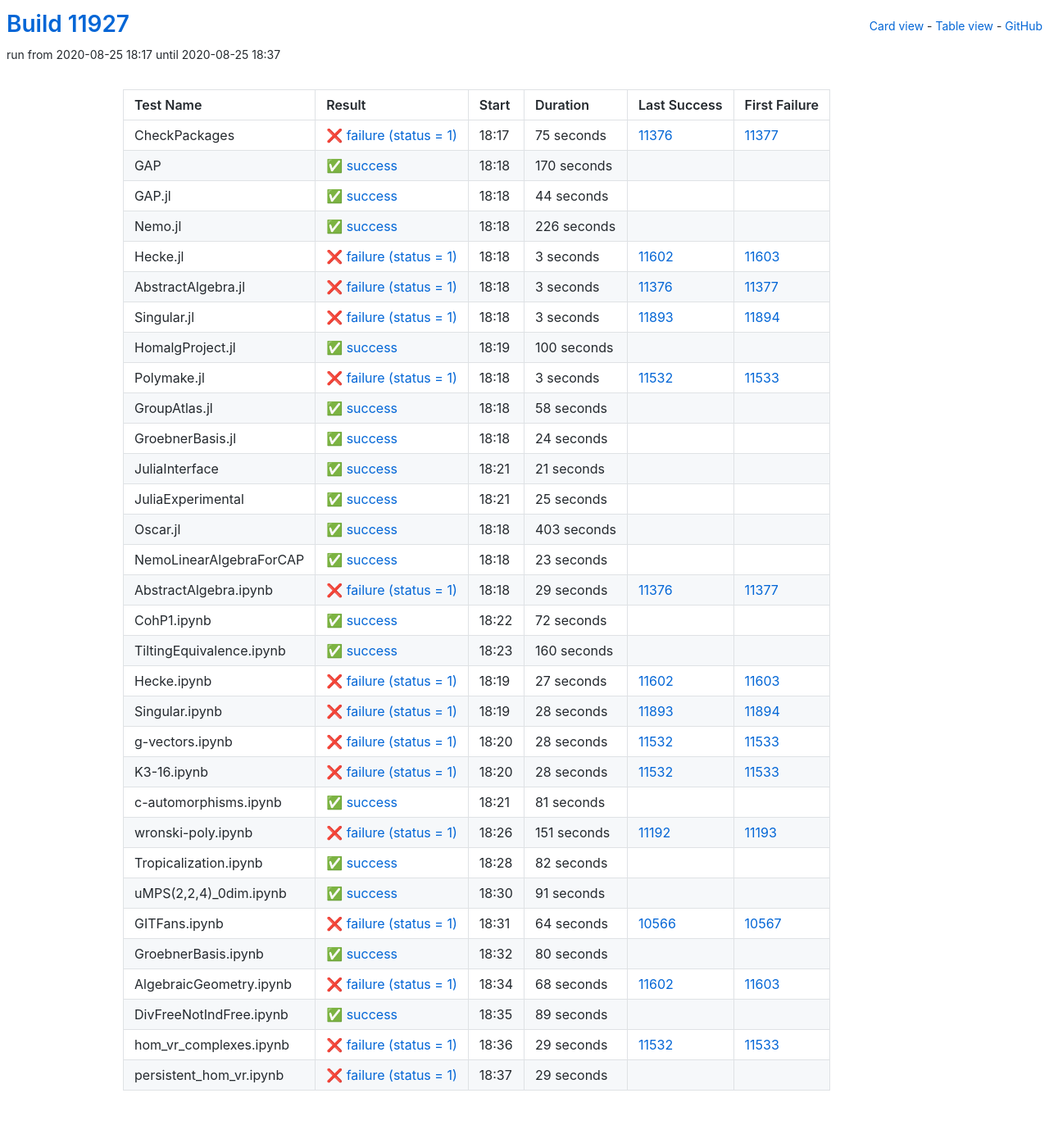
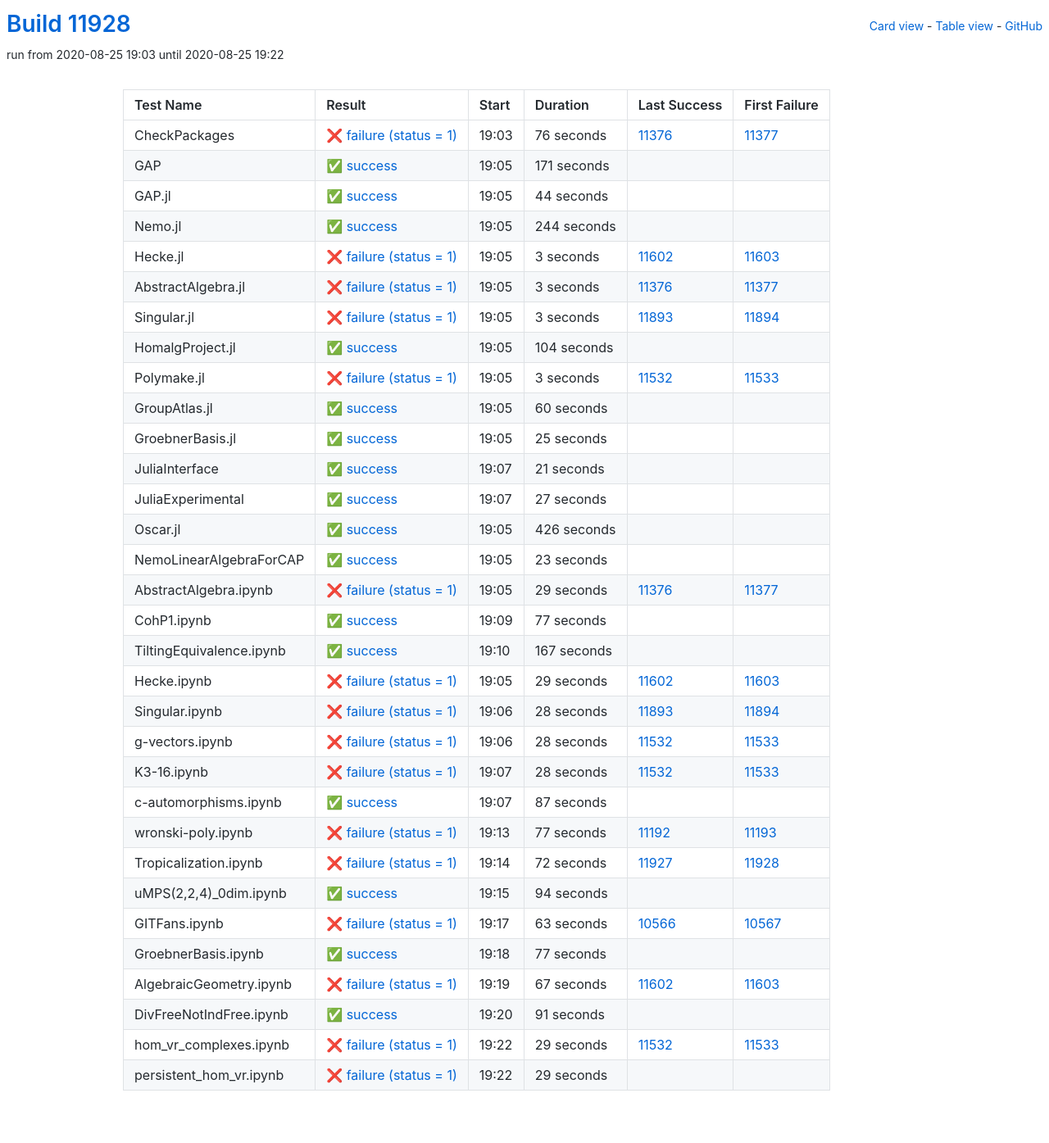
Before and after one commit to oscar-system/oscar-ci-status, a Jekyll site: the page built from table.html, in a window 1280 px wide. Shown: the whole page at 82% size. Built offline with Jekyll 4.4.1, drawn with Linux system fonts in a browser that asks for light colours.

Commit message:
Build #11928

```diff
--- a/_data/ci.yml
+++ b/_data/ci.yml
@@ -1,6 +1,6 @@
 ---
-build: 11927
-build_url: https://oscarci.mathematik.uni-kl.de/job/oscar/11927/
+build: 11928
+build_url: https://oscarci.mathematik.uni-kl.de/job/oscar/11928/
 job: oscar
 organization: oscar-system
 repo: oscar-ci-status
@@ -8,32 +8,32 @@
 tests:
 - name: CheckPackages
   id: checkpackages
-  log: https://oscarci.mathematik.uni-kl.de/job/oscar/11927/artifact/logs/build-11927/CheckPackages.log
-  start: 2020-08-25 18:17
+  log: https://oscarci.mathematik.uni-kl.de/job/oscar/11928/artifact/logs/build-11928/CheckPackages.log
+  start: 2020-08-25 19:03
   success: false
   exitcode: 1
   status: failure
-  duration: 75
+  duration: 76
   last_success: 11376
   last_success_url: https://oscarci.mathematik.uni-kl.de/job/oscar/11376/
   first_failure: 11377
   first_failure_url: https://oscarci.mathematik.uni-kl.de/job/oscar/11377/
 - name: GAP
   id: gap
-  log: https://oscarci.mathematik.uni-kl.de/job/oscar/11927/artifact/logs/build-11927/GAP.log
-  start: 2020-08-25 18:18
+  log: https://oscarci.mathematik.uni-kl.de/job/oscar/11928/artifact/logs/build-11928/GAP.log
+  start: 2020-08-25 19:05
   success: true
   exitcode: 0
   status: success
-  duration: 170
+  duration: 171
   last_success: false
   last_success_url:
   first_failure: false
   first_failure_url:
 - name: GAP.jl
   id: gap-jl
-  log: https://oscarci.mathematik.uni-kl.de/job/oscar/11927/artifact/logs/build-11927/GAP.jl.log
-  start: 2020-08-25 18:18
+  log: https://oscarci.mathematik.uni-kl.de/job/oscar/11928/artifact/logs/build-11928/GAP.jl.log
+  start: 2020-08-25 19:05
   success: true
   exitcode: 0
   status: success
@@ -44,20 +44,20 @@
   first_failure_url:
 - name: Nemo.jl
   id: nemo-jl
-  log: https://oscarci.mathematik.uni-kl.de/job/oscar/11927/artifact/logs/build-11927/Nemo.jl.log
-  start: 2020-08-25 18:18
+  log: https://oscarci.mathematik.uni-kl.de/job/oscar/11928/artifact/logs/build-11928/Nemo.jl.log
+  start: 2020-08-25 19:05
   success: true
   exitcode: 0
   status: success
-  duration: 226
+  duration: 244
   last_success: false
   last_success_url:
   first_failure: false
   first_failure_url:
 - name: Hecke.jl
   id: hecke-jl
-  log: https://oscarci.mathematik.uni-kl.de/job/oscar/11927/artifact/logs/build-11927/Hecke.jl.log
-  start: 2020-08-25 18:18
+  log: https://oscarci.mathematik.uni-kl.de/job/oscar/11928/artifact/logs/build-11928/Hecke.jl.log
+  start: 2020-08-25 19:05
   success: false
   exitcode: 1
   status: failure
@@ -68,8 +68,8 @@
   first_failure_url: https://oscarci.mathematik.uni-kl.de/job/oscar/11603/
 - name: AbstractAlgebra.jl
   id: abstractalgebra-jl
-  log: https://oscarci.mathematik.uni-kl.de/job/oscar/11927/artifact/logs/build-11927/AbstractAlgebra.jl.log
-  start: 2020-08-25 18:18
+  log: https://oscarci.mathematik.uni-kl.de/job/oscar/11928/artifact/logs/build-11928/AbstractAlgebra.jl.log
+  start: 2020-08-25 19:05
   success: false
   exitcode: 1
   status: failure
@@ -80,8 +80,8 @@
   first_failure_url: https://oscarci.mathematik.uni-kl.de/job/oscar/11377/
 - name: Singular.jl
   id: singular-jl
-  log: https://oscarci.mathematik.uni-kl.de/job/oscar/11927/artifact/logs/build-11927/Singular.jl.log
-  start: 2020-08-25 18:18
+  log: https://oscarci.mathematik.uni-kl.de/job/oscar/11928/artifact/logs/build-11928/Singular.jl.log
+  start: 2020-08-25 19:05
   success: false
   exitcode: 1
   status: failure
@@ -92,20 +92,20 @@
   first_failure_url: https://oscarci.mathematik.uni-kl.de/job/oscar/11894/
 - name: HomalgProject.jl
   id: homalgproject-jl
-  log: https://oscarci.mathematik.uni-kl.de/job/oscar/11927/artifact/logs/build-11927/HomalgProject.jl.log
-  start: 2020-08-25 18:19
+  log: https://oscarci.mathematik.uni-kl.de/job/oscar/11928/artifact/logs/build-11928/HomalgProject.jl.log
+  start: 2020-08-25 19:05
   success: true
   exitcode: 0
   status: success
-  duration: 100
+  duration: 104
   last_success: false
   last_success_url:
   first_failure: false
   first_failure_url:
 - name: Polymake.jl
   id: polymake-jl
-  log: https://oscarci.mathematik.uni-kl.de/job/oscar/11927/artifact/logs/build-11927/Polymake.jl.log
-  start: 2020-08-25 18:18
+  log: https://oscarci.mathematik.uni-kl.de/job/oscar/11928/artifact/logs/build-11928/Polymake.jl.log
+  start: 2020-08-25 19:05
   success: false
   exitcode: 1
   status: failure
@@ -116,32 +116,32 @@
   first_failure_url: https://oscarci.mathematik.uni-kl.de/job/oscar/11533/
 - name: GroupAtlas.jl
   id: groupatlas-jl
-  log: https://oscarci.mathematik.uni-kl.de/job/oscar/11927/artifact/logs/build-11927/GroupAtlas.jl.log
-  start: 2020-08-25 18:18
+  log: https://oscarci.mathematik.uni-kl.de/job/oscar/11928/artifact/logs/build-11928/GroupAtlas.jl.log
+  start: 2020-08-25 19:05
   success: true
   exitcode: 0
   status: success
-  duration: 58
+  duration: 60
   last_success: false
   last_success_url:
   first_failure: false
   first_failure_url:
 - name: GroebnerBasis.jl
   id: groebnerbasis-jl
-  log: https://oscarci.mathematik.uni-kl.de/job/oscar/11927/artifact/logs/build-11927/GroebnerBasis.jl.log
-  start: 2020-08-25 18:18
+  log: https://oscarci.mathematik.uni-kl.de/job/oscar/11928/artifact/logs/build-11928/GroebnerBasis.jl.log
+  start: 2020-08-25 19:05
   success: true
   exitcode: 0
   status: success
-  duration: 24
+  duration: 25
   last_success: false
   last_success_url:
   first_failure: false
   first_failure_url:
 - name: JuliaInterface
   id: juliainterface
-  log: https://oscarci.mathematik.uni-kl.de/job/oscar/11927/artifact/logs/build-11927/JuliaInterface.log
-  start: 2020-08-25 18:21
+  log: https://oscarci.mathematik.uni-kl.de/job/oscar/11928/artifact/logs/build-11928/JuliaInterface.log
+  start: 2020-08-25 19:07
   success: true
   exitcode: 0
   status: success
@@ -152,32 +152,32 @@
   first_failure_url:
 - name: JuliaExperimental
   id: juliaexperimental
-  log: https://oscarci.mathematik.uni-kl.de/job/oscar/11927/artifact/logs/build-11927/JuliaExperimental.log
-  start: 2020-08-25 18:21
+  log: https://oscarci.mathematik.uni-kl.de/job/oscar/11928/artifact/logs/build-11928/JuliaExperimental.log
+  start: 2020-08-25 19:07
   success: true
   exitcode: 0
   status: success
-  duration: 25
+  duration: 27
   last_success: false
   last_success_url:
   first_failure: false
   first_failure_url:
 - name: Oscar.jl
   id: oscar-jl
-  log: https://oscarci.mathematik.uni-kl.de/job/oscar/11927/artifact/logs/build-11927/Oscar.jl.log
-  start: 2020-08-25 18:18
+  log: https://oscarci.mathematik.uni-kl.de/job/oscar/11928/artifact/logs/build-11928/Oscar.jl.log
+  start: 2020-08-25 19:05
   success: true
   exitcode: 0
   status: success
-  duration: 403
+  duration: 426
   last_success: false
   last_success_url:
   first_failure: false
   first_failure_url:
 - name: NemoLinearAlgebraForCAP
   id: nemolinearalgebraforcap
-  log: https://oscarci.mathematik.uni-kl.de/job/oscar/11927/artifact/logs/build-11927/NemoLinearAlgebraForCAP.log
-  start: 2020-08-25 18:18
+  log: https://oscarci.mathematik.uni-kl.de/job/oscar/11928/artifact/logs/build-11928/NemoLinearAlgebraForCAP.log
+  start: 2020-08-25 19:05
   success: true
   exitcode: 0
   status: success
@@ -188,8 +188,8 @@
   first_failure_url:
 - name: AbstractAlgebra.ipynb
   id: abstractalgebra-ipynb
-  log: https://oscarci.mathematik.uni-kl.de/job/oscar/11927/artifact/logs/build-11927/AbstractAlgebra.ipynb.log
-  start: 2020-08-25 18:18
+  log: https://oscarci.mathematik.uni-kl.de/job/oscar/11928/artifact/logs/build-11928/AbstractAlgebra.ipynb.log
+  start: 2020-08-25 19:05
   success: false
   exitcode: 1
   status: failure
@@ -200,44 +200,44 @@
   first_failure_url: https://oscarci.mathematik.uni-kl.de/job/oscar/11377/
 - name: CohP1.ipynb
   id: cohp1-ipynb
-  log: https://oscarci.mathematik.uni-kl.de/job/oscar/11927/artifact/logs/build-11927/CohP1.ipynb.log
-  start: 2020-08-25 18:22
+  log: https://oscarci.mathematik.uni-kl.de/job/oscar/11928/artifact/logs/build-11928/CohP1.ipynb.log
+  start: 2020-08-25 19:09
   success: true
   exitcode: 0
   status: success
-  duration: 72
+  duration: 77
   last_success: false
   last_success_url:
   first_failure: false
   first_failure_url:
 - name: TiltingEquivalence.ipynb
   id: tiltingequivalence-ipynb
-  log: https://oscarci.mathematik.uni-kl.de/job/oscar/11927/artifact/logs/build-11927/TiltingEquivalence.ipynb.log
-  start: 2020-08-25 18:23
+  log: https://oscarci.mathematik.uni-kl.de/job/oscar/11928/artifact/logs/build-11928/TiltingEquivalence.ipynb.log
+  start: 2020-08-25 19:10
   success: true
   exitcode: 0
   status: success
-  duration: 160
+  duration: 167
   last_success: false
   last_success_url:
   first_failure: false
   first_failure_url:
 - name: Hecke.ipynb
   id: hecke-ipynb
-  log: https://oscarci.mathematik.uni-kl.de/job/oscar/11927/artifact/logs/build-11927/Hecke.ipynb.log
-  start: 2020-08-25 18:19
+  log: https://oscarci.mathematik.uni-kl.de/job/oscar/11928/artifact/logs/build-11928/Hecke.ipynb.log
+  start: 2020-08-25 19:05
   success: false
   exitcode: 1
   status: failure
-  duration: 27
+  duration: 29
   last_success: 11602
   last_success_url: https://oscarci.mathematik.uni-kl.de/job/oscar/11602/
   first_failure: 11603
   first_failure_url: https://oscarci.mathematik.uni-kl.de/job/oscar/11603/
 - name: Singular.ipynb
   id: singular-ipynb
-  log: https://oscarci.mathematik.uni-kl.de/job/oscar/11927/artifact/logs/build-11927/Singular.ipynb.log
-  start: 2020-08-25 18:19
+  log: https://oscarci.mathematik.uni-kl.de/job/oscar/11928/artifact/logs/build-11928/Singular.ipynb.log
+  start: 2020-08-25 19:06
   success: false
   exitcode: 1
   status: failure
@@ -248,8 +248,8 @@
   first_failure_url: https://oscarci.mathematik.uni-kl.de/job/oscar/11894/
 - name: g-vectors.ipynb
   id: g-vectors-ipynb
-  log: https://oscarci.mathematik.uni-kl.de/job/oscar/11927/artifact/logs/build-11927/g-vectors.ipynb.log
-  start: 2020-08-25 18:20
+  log: https://oscarci.mathematik.uni-kl.de/job/oscar/11928/artifact/logs/build-11928/g-vectors.ipynb.log
+  start: 2020-08-25 19:06
   success: false
   exitcode: 1
   status: failure
@@ -260,8 +260,8 @@
   first_failure_url: https://oscarci.mathematik.uni-kl.de/job/oscar/11533/
 - name: K3-16.ipynb
   id: k3-16-ipynb
-  log: https://oscarci.mathematik.uni-kl.de/job/oscar/11927/artifact/logs/build-11927/K3-16.ipynb.log
-  start: 2020-08-25 18:20
+  log: https://oscarci.mathematik.uni-kl.de/job/oscar/11928/artifact/logs/build-11928/K3-16.ipynb.log
+  start: 2020-08-25 19:07
   success: false
   exitcode: 1
   status: failure
@@ -272,44 +272,92 @@
   first_failure_url: https://oscarci.mathematik.uni-kl.de/job/oscar/11533/
 - name: c-automorphisms.ipynb
   id: c-automorphisms-ipynb
-  log: https://oscarci.mathematik.uni-kl.de/job/oscar/11927/artifact/logs/build-11927/c-automorphisms.ipynb.log
-  start: 2020-08-25 18:21
+  log: https://oscarci.mathematik.uni-kl.de/job/oscar/11928/artifact/logs/build-11928/c-automorphisms.ipynb.log
+  start: 2020-08-25 19:07
   success: true
   exitcode: 0
   status: success
-  duration: 81
+  duration: 87
   last_success: false
   last_success_url:
   first_failure: false
   first_failure_url:
 - name: wronski-poly.ipynb
   id: wronski-poly-ipynb
-  log: https://oscarci.mathematik.uni-kl.de/job/oscar/11927/artifact/logs/build-11927/wronski-poly.ipynb.log
-  start: 2020-08-25 18:26
+  log: https://oscarci.mathematik.uni-kl.de/job/oscar/11928/artifact/logs/build-11928/wronski-poly.ipynb.log
+  start: 2020-08-25 19:13
   success: false
   exitcode: 1
   status: failure
-  duration: 151
+  duration: 77
   last_success: 11192
   last_success_url: https://oscarci.mathematik.uni-kl.de/job/oscar/11192/
   first_failure: 11193
   first_failure_url: https://oscarci.mathematik.uni-kl.de/job/oscar/11193/
 - name: Tropicalization.ipynb
   id: tropicalization-ipynb
-  log: https://oscarci.mathematik.uni-kl.de/job/oscar/11927/artifact/logs/build-11927/Tropicalization.ipynb.log
-  start: 2020-08-25 18:28
+  log: https://oscarci.mathematik.uni-kl.de/job/oscar/11928/artifact/logs/build-11928/Tropicalization.ipynb.log
+  start: 2020-08-25 19:14
+  success: false
+  exitcode: 1
+  status: failure
+  duration: 72
+  last_success: 11927
+  last_success_url: https://oscarci.mathematik.uni-kl.de/job/oscar/11927/
+  first_failure: 11928
+  first_failure_url: https://oscarci.mathematik.uni-kl.de/job/oscar/11928/
+- name: uMPS(2,2,4)_0dim.ipynb
+  id: umps-2-2-4-0dim-ipynb
+  log: https://oscarci.mathematik.uni-kl.de/job/oscar/11928/artifact/logs/build-11928/uMPS-2-2-4-_0dim.ipynb.log
+  start: 2020-08-25 19:15
   success: true
   exitcode: 0
   status: success
-  duration: 82
+  duration: 94
   last_success: false
   last_success_url:
   first_failure: false
   first_failure_url:
-- name: uMPS(2,2,4)_0dim.ipynb
-  id: umps-2-2-4-0dim-ipynb
-  log: https://oscarci.mathematik.uni-kl.de/job/oscar/11927/artifact/logs/build-11927/uMPS-2-2-4-_0dim.ipynb.log
-  start: 2020-08-25 18:30
+- name: GITFans.ipynb
+  id: gitfans-ipynb
+  log: https://oscarci.mathematik.uni-kl.de/job/oscar/11928/artifact/logs/build-11928/GITFans.ipynb.log
+  start: 2020-08-25 19:17
+  success: false
+  exitcode: 1
+  status: failure
+  duration: 63
+  last_success: 10566
+  last_success_url: https://oscarci.mathematik.uni-kl.de/job/oscar/10566/
+  first_failure: 10567
+  first_failure_url: https://oscarci.mathematik.uni-kl.de/job/oscar/10567/
+- name: GroebnerBasis.ipynb
+  id: groebnerbasis-ipynb
+  log: https://oscarci.mathematik.uni-kl.de/job/oscar/11928/artifact/logs/build-11928/GroebnerBasis.ipynb.log
+  start: 2020-08-25 19:18
+  success: true
+  exitcode: 0
+  status: success
+  duration: 77
+  last_success: false
+  last_success_url:
+  first_failure: false
+  first_failure_url:
+- name: AlgebraicGeometry.ipynb
+  id: algebraicgeometry-ipynb
+  log: https://oscarci.mathematik.uni-kl.de/job/oscar/11928/artifact/logs/build-11928/AlgebraicGeometry.ipynb.log
+  start: 2020-08-25 19:19
+  success: false
+  exitcode: 1
+  status: failure
+  duration: 67
+  last_success: 11602
+  last_success_url: https://oscarci.mathematik.uni-kl.de/job/oscar/11602/
+  first_failure: 11603
+  first_failure_url: https://oscarci.mathematik.uni-kl.de/job/oscar/11603/
+- name: DivFreeNotIndFree.ipynb
+  id: divfreenotindfree-ipynb
+  log: https://oscarci.mathematik.uni-kl.de/job/oscar/11928/artifact/logs/build-11928/DivFreeNotIndFree.ipynb.log
+  start: 2020-08-25 19:20
   success: true
   exitcode: 0
   status: success
@@ -318,58 +366,10 @@
   last_success_url:
   first_failure: false
   first_failure_url:
-- name: GITFans.ipynb
-  id: gitfans-ipynb
-  log: https://oscarci.mathematik.uni-kl.de/job/oscar/11927/artifact/logs/build-11927/GITFans.ipynb.log
-  start: 2020-08-25 18:31
-  success: false
-  exitcode: 1
-  status: failure
-  duration: 64
-  last_success: 10566
-  last_success_url: https://oscarci.mathematik.uni-kl.de/job/oscar/10566/
-  first_failure: 10567
-  first_failure_url: https://oscarci.mathematik.uni-kl.de/job/oscar/10567/
-- name: GroebnerBasis.ipynb
-  id: groebnerbasis-ipynb
-  log: https://oscarci.mathematik.uni-kl.de/job/oscar/11927/artifact/logs/build-11927/GroebnerBasis.ipynb.log
-  start: 2020-08-25 18:32
-  success: true
-  exitcode: 0
-  status: success
-  duration: 80
-  last_success: false
-  last_success_url:
-  first_failure: false
-  first_failure_url:
-- name: AlgebraicGeometry.ipynb
-  id: algebraicgeometry-ipynb
-  log: https://oscarci.mathematik.uni-kl.de/job/oscar/11927/artifact/logs/build-11927/AlgebraicGeometry.ipynb.log
-  start: 2020-08-25 18:34
-  success: false
-  exitcode: 1
-  status: failure
-  duration: 68
-  last_success: 11602
-  last_success_url: https://oscarci.mathematik.uni-kl.de/job/oscar/11602/
-  first_failure: 11603
-  first_failure_url: https://oscarci.mathematik.uni-kl.de/job/oscar/11603/
-- name: DivFreeNotIndFree.ipynb
-  id: divfreenotindfree-ipynb
-  log: https://oscarci.mathematik.uni-kl.de/job/oscar/11927/artifact/logs/build-11927/DivFreeNotIndFree.ipynb.log
-  start: 2020-08-25 18:35
-  success: true
-  exitcode: 0
-  status: success
-  duration: 89
-  last_success: false
-  last_success_url:
-  first_failure: false
-  first_failure_url:
 - name: hom_vr_complexes.ipynb
   id: hom-vr-complexes-ipynb
-  log: https://oscarci.mathematik.uni-kl.de/job/oscar/11927/artifact/logs/build-11927/hom_vr_complexes.ipynb.log
-  start: 2020-08-25 18:36
+  log: https://oscarci.mathematik.uni-kl.de/job/oscar/11928/artifact/logs/build-11928/hom_vr_complexes.ipynb.log
+  start: 2020-08-25 19:22
   success: false
   exitcode: 1
   status: failure
@@ -380,8 +380,8 @@
   first_failure_url: https://oscarci.mathematik.uni-kl.de/job/oscar/11533/
 - name: persistent_hom_vr.ipynb
   id: persistent-hom-vr-ipynb
-  log: https://oscarci.mathematik.uni-kl.de/job/oscar/11927/artifact/logs/build-11927/persistent_hom_vr.ipynb.log
-  start: 2020-08-25 18:37
+  log: https://oscarci.mathematik.uni-kl.de/job/oscar/11928/artifact/logs/build-11928/persistent_hom_vr.ipynb.log
+  start: 2020-08-25 19:22
   success: false
   exitcode: 1
   status: failure
```
Also changed, not shown: README.md.
